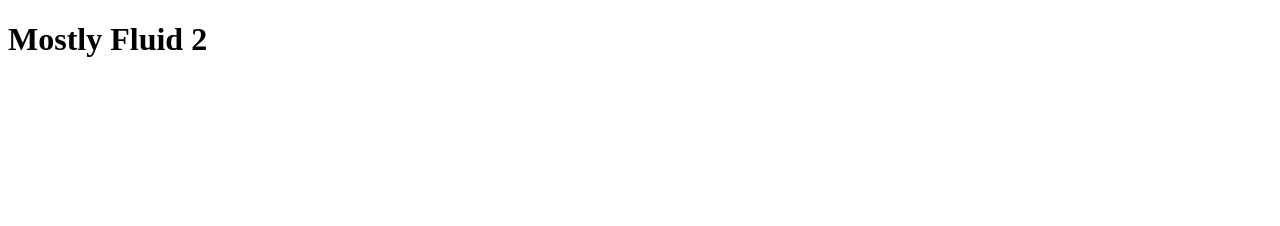
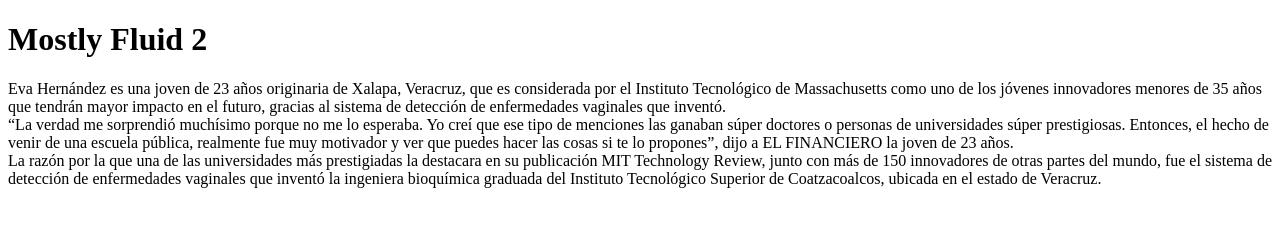
Before and after one commit to hectoraldo/responsive-design, a plain HTML site: page index.html in a window 1280 px wide. Drawn offline with Linux system fonts and the light colour scheme.

Commit message:
commit de textos

```diff
--- a/index.html
+++ b/index.html
@@ -7,5 +7,18 @@
 </head>
 <body>
 	<h1>Mostly Fluid 2</h1>
+	<section class="Mostly">
+		<div class="Mostly-row">
+			Eva Hernández es una joven de 23 años originaria de Xalapa, Veracruz, que es considerada por el Instituto Tecnológico de Massachusetts como uno de los jóvenes innovadores menores de 35 años que tendrán mayor impacto en el futuro, gracias al sistema de detección de enfermedades vaginales que inventó.
+		</div>
+		<div class="Mostly-row">
+			<div class="Mostly-column">
+				“La verdad me sorprendió muchísimo porque no me lo esperaba. Yo creí que ese tipo de menciones las ganaban súper doctores o personas de universidades súper prestigiosas. Entonces, el hecho de venir de una escuela pública, realmente fue muy motivador y ver que puedes hacer las cosas si te lo propones”, dijo a EL FINANCIERO la joven de 23 años.
+			</div>
+			<div class="Mostly-column">
+				La razón por la que una de las universidades más prestigiadas la destacara en su publicación MIT Technology Review, junto con más de 150 innovadores de otras partes del mundo, fue el sistema de detección de enfermedades vaginales que inventó la ingeniera bioquímica graduada del Instituto Tecnológico Superior de Coatzacoalcos, ubicada en el estado de Veracruz.
+			</div>
+		</div>
+	</section>
 </body>
 </html>
```
